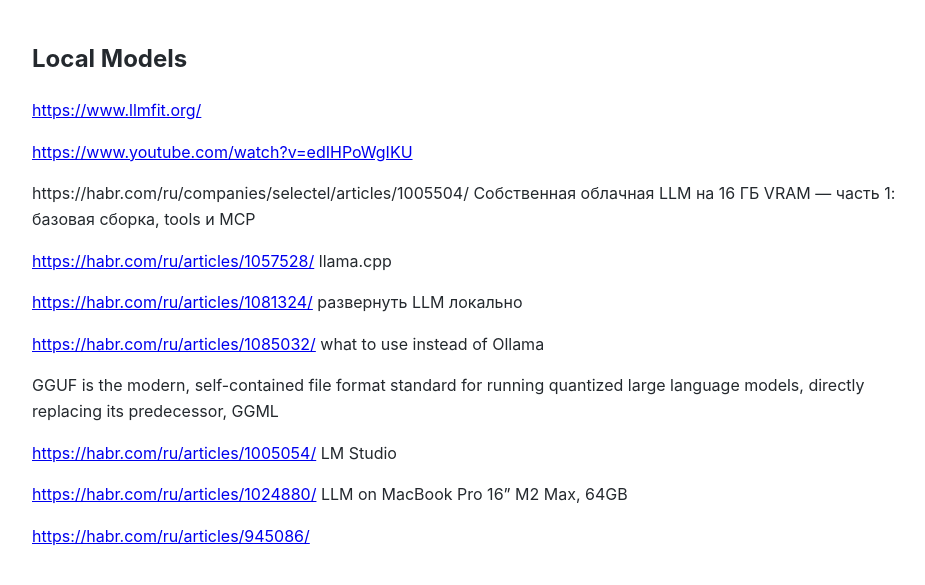
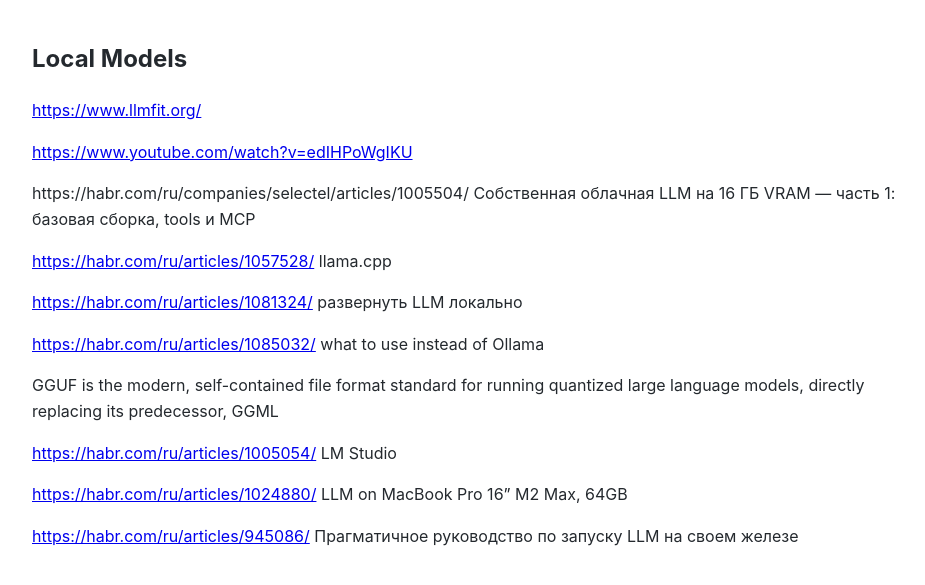
Before and after one commit to Michael-Lubinsky/michael-lubinsky.github.com, a Jekyll site: the page built from ml/local_llm.md, in a window 1280 px wide. Shown: the top 585 px of the page, without its empty margins (158-1083 px from the left). Built offline with Jekyll 4.4.1, drawn with Linux system fonts in a browser that asks for light colours; our own code applies the rules of GitHub Pages for plain Markdown files.

Commit message:
Update LLM guide link in local_llm.md
Updated the link to a pragmatic guide for running LLM on personal hardware.

```diff
--- a/ml/local_llm.md
+++ b/ml/local_llm.md
@@ -22,4 +22,4 @@
 
 <https://habr.com/ru/articles/1024880/>   LLM on MacBook Pro 16" M2 Max, 64GB
 
-<https://habr.com/ru/articles/945086/>
+<https://habr.com/ru/articles/945086/> Прагматичное руководство по запуску LLM на своем железе
```
